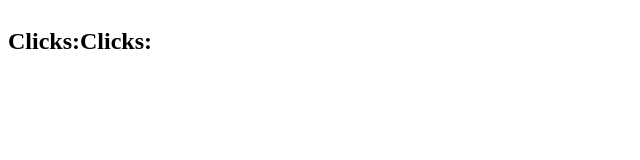
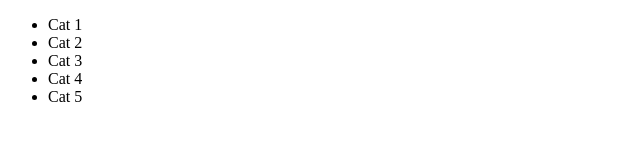
Before and after one commit to elharony/Cat-Clicker, a plain HTML site: page index.html in a window 1280 px wide. Shown: the whole page, without its empty margins (0-640 px from the left). Drawn offline with Linux system fonts and the light colour scheme.

Commit message:
structure: Replace 'h2' with 'h3' for better readability

```diff
--- a/index.html
+++ b/index.html
@@ -10,18 +10,25 @@
 <body>
 
     <div class="container">
-        <div class="cats">
+
+        <aside>
+            <ul class="catsList">
+                <li class="item">Cat 1</li>
+                <li class="item">Cat 2</li>
+                <li class="item">Cat 3</li>
+                <li class="item">Cat 4</li>
+                <li class="item">Cat 5</li>
+            </ul>
+        </aside>
+
+        <main>
             <div class="cat">
-                <h2>Clicks: <span class="counter"></span></h2>
-                <h3 class="name"></h3>
-                <img class="imgToClick" src="">
+                <h2 class="name"></h2>
+                <h3><span class="counter"></span></h3>
+                <img src="">
             </div>
-            <div class="cat">
-                <h2>Clicks: <span class="counter"></span></h2>
-                <h3 class="name"></h3>
-                <img class="imgToClick" src="">
-            </div>
-        </div>
+        </main>
+
     </div>
 
     <script src="app.js"></script>
```
